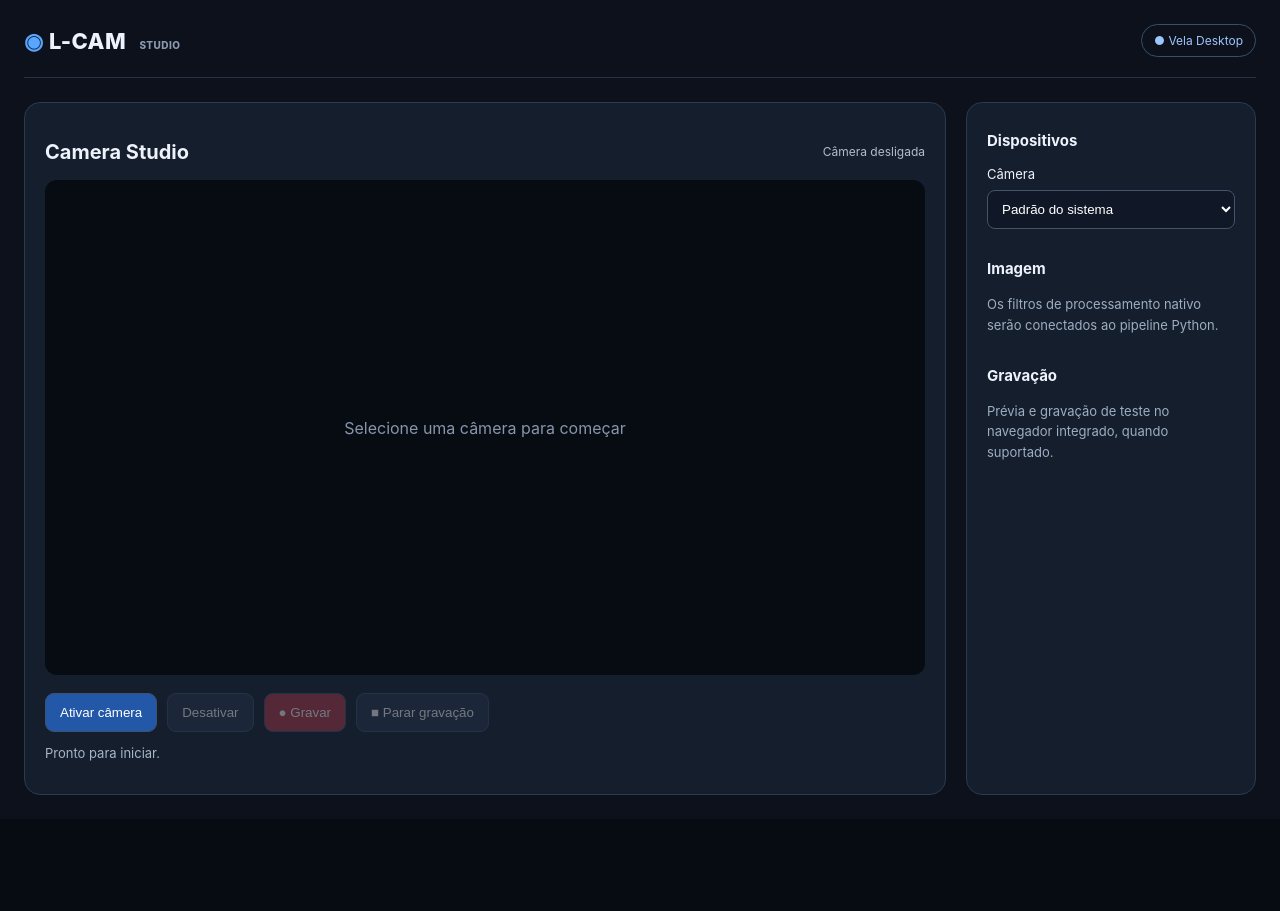
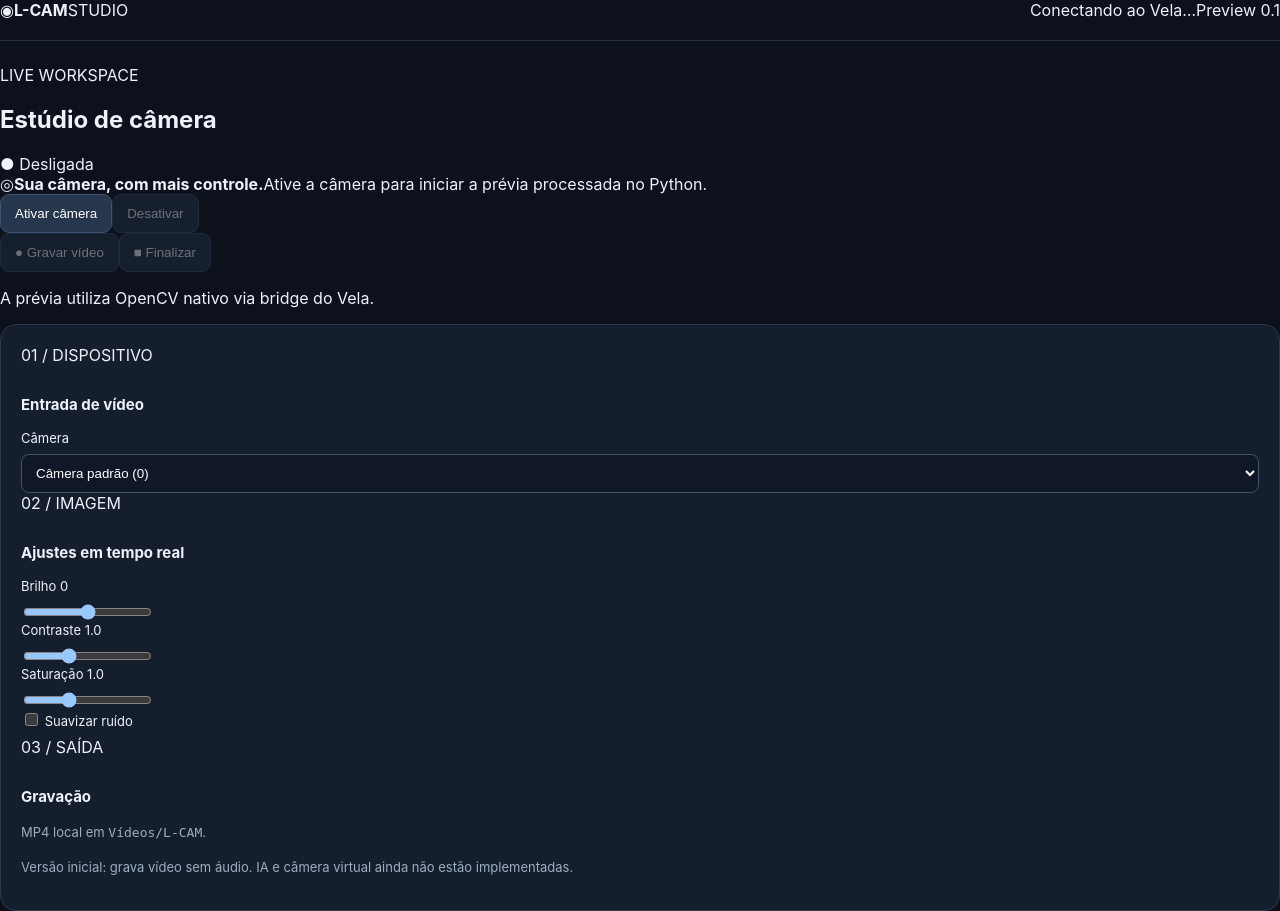
Before and after one commit to zxlawdx/L-CAM, a Python web app: template apps/camera/templates/index.html in a window 1280 px wide. Before the commit the page ends 795 px from the top, so only its background shows below. Run offline with Jinja, Linux system fonts and the light colour scheme; the template is opened without the code that fills it, so the values that code supplies are empty.

Commit message:
feat(ui): native Vela camera studio layout

```diff
--- a/apps/camera/templates/index.html
+++ b/apps/camera/templates/index.html
@@ -1,14 +1,34 @@
+<!-- Vela renders this as a route fragment; the Vela shell owns the page. -->
 <link rel="stylesheet" href="{{ static('camera/css/app.css') }}">
-<main class="studio">
-  <header><div class="brand"><span class="brand-mark">◉</span> L-CAM <small>STUDIO</small></div><span class="pill">● Vela Desktop</span></header>
-  <div class="workspace">
-    <section class="preview">
-      <div class="preview-title"><h1>Camera Studio</h1><span id="status">Câmera desligada</span></div>
-      <div class="video-shell"><video id="video" autoplay playsinline muted></video><div id="placeholder">Selecione uma câmera para começar</div></div>
-      <div class="toolbar"><button id="start">Ativar câmera</button><button id="stop" disabled>Desativar</button><button id="record" disabled>● Gravar</button><button id="finish" disabled>■ Parar gravação</button></div>
-      <p id="message" role="status" aria-live="polite">Pronto para iniciar.</p>
-    </section>
-    <aside><h2>Dispositivos</h2><label for="device">Câmera</label><select id="device"><option value="">Padrão do sistema</option></select><h2>Imagem</h2><p>Os filtros de processamento nativo serão conectados ao pipeline Python.</p><h2>Gravação</h2><p>Prévia e gravação de teste no navegador integrado, quando suportado.</p></aside>
+<section class="lcam-app" id="lcam-app">
+  <header class="lcam-topbar">
+    <div class="lcam-brand"><span class="lcam-symbol">◉</span><strong>L-CAM</strong><span class="lcam-edition">STUDIO</span></div>
+    <div class="lcam-top-actions"><span class="lcam-runtime" id="lcam-runtime">Conectando ao Vela…</span><span class="lcam-version">Preview 0.1</span></div>
+  </header>
+  <div class="lcam-workspace">
+    <main class="lcam-stage">
+      <div class="lcam-heading"><div><span class="lcam-eyebrow">LIVE WORKSPACE</span><h1>Estúdio de câmera</h1></div><span id="lcam-status" class="lcam-status">● Desligada</span></div>
+      <div class="lcam-viewport" id="lcam-viewport">
+        <img id="lcam-frame" alt="Prévia ao vivo da webcam" hidden>
+        <div id="lcam-empty" class="lcam-empty"><span class="lcam-empty-icon">◎</span><strong>Sua câmera, com mais controle.</strong><span>Ative a câmera para iniciar a prévia processada no Python.</span></div>
+        <span id="lcam-live" class="lcam-live" hidden>● AO VIVO</span>
+      </div>
+      <div class="lcam-controls">
+        <div class="lcam-control-group"><button id="lcam-start" class="lcam-primary">Ativar câmera</button><button id="lcam-stop" disabled>Desativar</button></div>
+        <div class="lcam-control-group"><button id="lcam-record" class="lcam-record" disabled>● Gravar vídeo</button><button id="lcam-finish" disabled>■ Finalizar</button></div>
+      </div>
+      <p id="lcam-message" class="lcam-message" role="status" aria-live="polite">A prévia utiliza OpenCV nativo via bridge do Vela.</p>
+    </main>
+    <aside class="lcam-sidebar">
+      <section class="lcam-panel"><span class="lcam-panel-label">01 / DISPOSITIVO</span><h2>Entrada de vídeo</h2><label for="lcam-device">Câmera</label><select id="lcam-device"><option value="0">Câmera padrão (0)</option><option value="1">Câmera alternativa (1)</option><option value="2">Câmera alternativa (2)</option></select></section>
+      <section class="lcam-panel"><span class="lcam-panel-label">02 / IMAGEM</span><h2>Ajustes em tempo real</h2>
+        <label for="lcam-brightness">Brilho <output id="lcam-brightness-val">0</output></label><input type="range" id="lcam-brightness" min="-100" max="100" value="0" step="1">
+        <label for="lcam-contrast">Contraste <output id="lcam-contrast-val">1.0</output></label><input type="range" id="lcam-contrast" min="0" max="3" value="1" step=".1">
+        <label for="lcam-saturation">Saturação <output id="lcam-saturation-val">1.0</output></label><input type="range" id="lcam-saturation" min="0" max="3" value="1" step=".1">
+        <label class="lcam-check"><input type="checkbox" id="lcam-denoise"> Suavizar ruído</label>
+      </section>
+      <section class="lcam-panel"><span class="lcam-panel-label">03 / SAÍDA</span><h2>Gravação</h2><p>MP4 local em <code>Vídeos/L-CAM</code>.</p><p class="lcam-notice">Versão inicial: grava vídeo sem áudio. IA e câmera virtual ainda não estão implementadas.</p></section>
+    </aside>
   </div>
-</main>
+</section>
 <script src="{{ static('camera/js/app.js') }}"></script>
```
